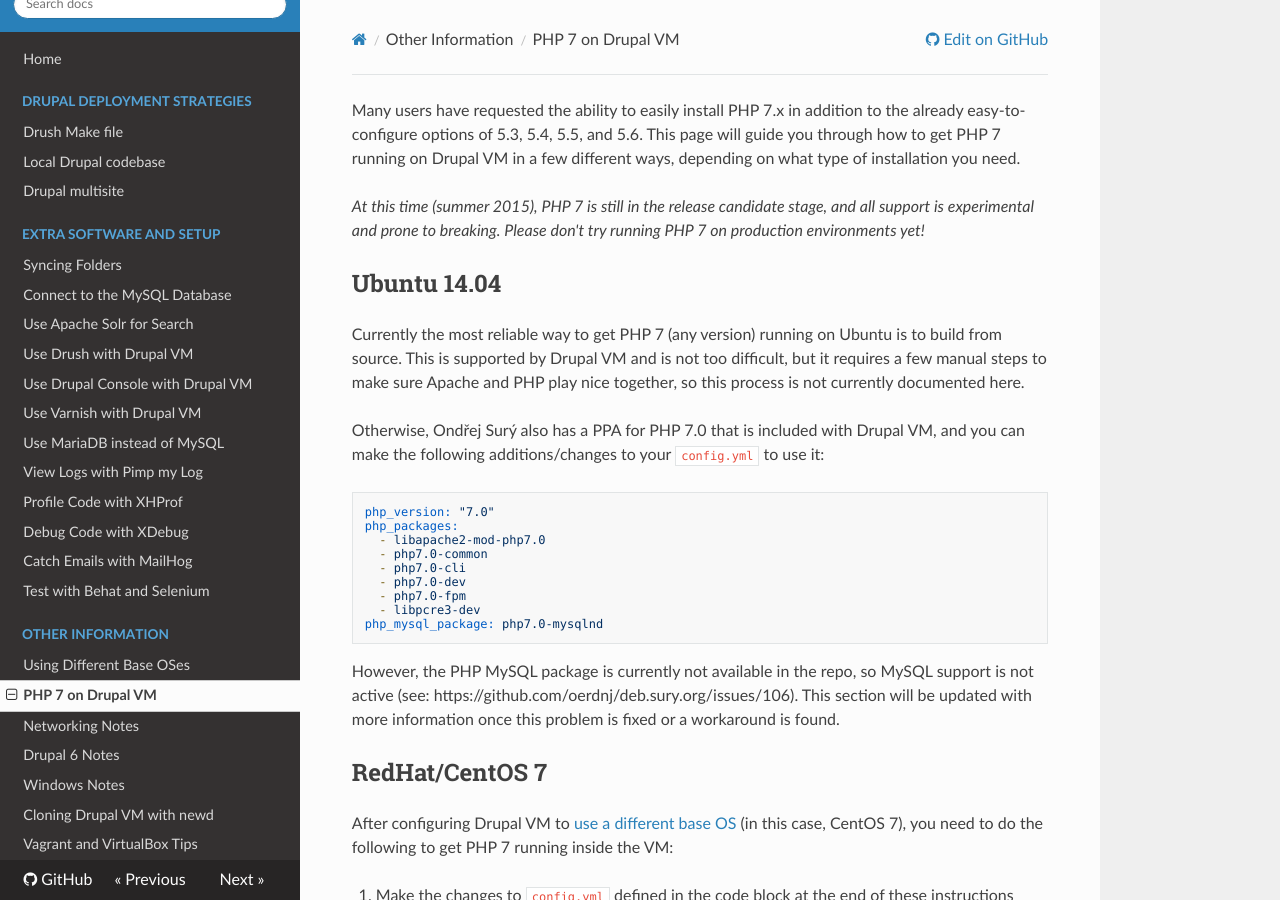
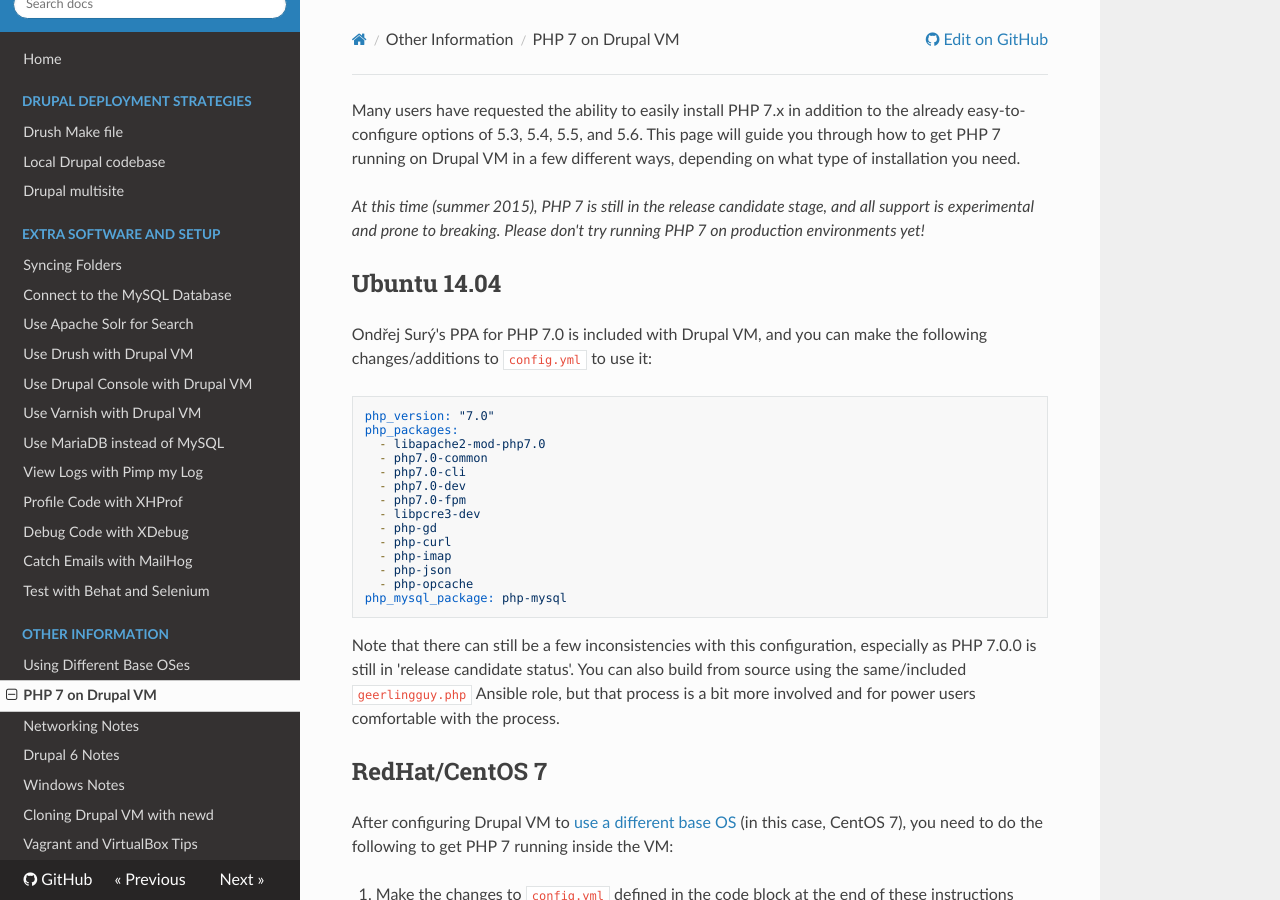
Before and after one commit to geerlingguy/drupal-vm, an MkDocs documentation site: the page built from docs/other/php-7.md, in a window 1280 px wide and 900 px high. Built offline with MkDocs 1.6.1, drawn with Linux system fonts in a browser that asks for light colours; nearby versions of some CDN libraries; old or Windows-style settings are respelled for this version of MkDocs.

Commit message:
Much simpler PHP 7.0 docs for Ubuntu 14.04.

````diff
--- a/docs/other/php-7.md
+++ b/docs/other/php-7.md
@@ -4,9 +4,7 @@ _At this time (summer 2015), PHP 7 is still in the release candidate stage, and
 
 ## Ubuntu 14.04
 
-Currently the most reliable way to get PHP 7 (any version) running on Ubuntu is to build from source. This is supported by Drupal VM and is not too difficult, but it requires a few manual steps to make sure Apache and PHP play nice together, so this process is not currently documented here.
-
-Otherwise, Ondřej Surý also has a PPA for PHP 7.0 that is included with Drupal VM, and you can make the following additions/changes to your `config.yml` to use it:
+Ondřej Surý's PPA for PHP 7.0 is included with Drupal VM, and you can make the following changes/additions to `config.yml` to use it:
 
 ```yaml
 php_version: "7.0"
@@ -17,10 +15,15 @@ php_packages:
   - php7.0-dev
   - php7.0-fpm
   - libpcre3-dev
-php_mysql_package: php7.0-mysqlnd
+  - php-gd
+  - php-curl
+  - php-imap
+  - php-json
+  - php-opcache
+php_mysql_package: php-mysql
 ```
 
-However, the PHP MySQL package is currently not available in the repo, so MySQL support is not active (see: https://github.com/oerdnj/deb.sury.org/issues/106). This section will be updated with more information once this problem is fixed or a workaround is found.
+Note that there can still be a few inconsistencies with this configuration, especially as PHP 7.0.0 is still in 'release candidate status'. You can also build from source using the same/included `geerlingguy.php` Ansible role, but that process is a bit more involved and for power users comfortable with the process.
 
 ## RedHat/CentOS 7
 
````
